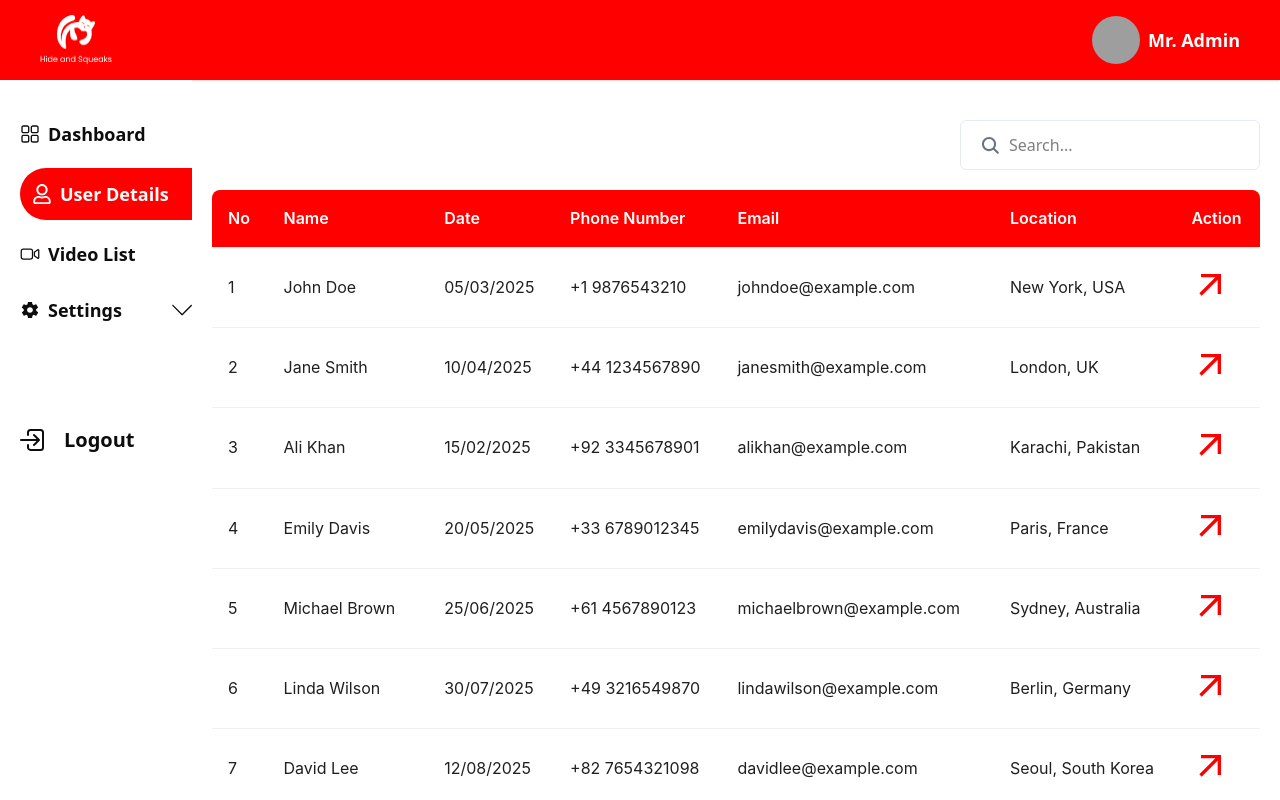
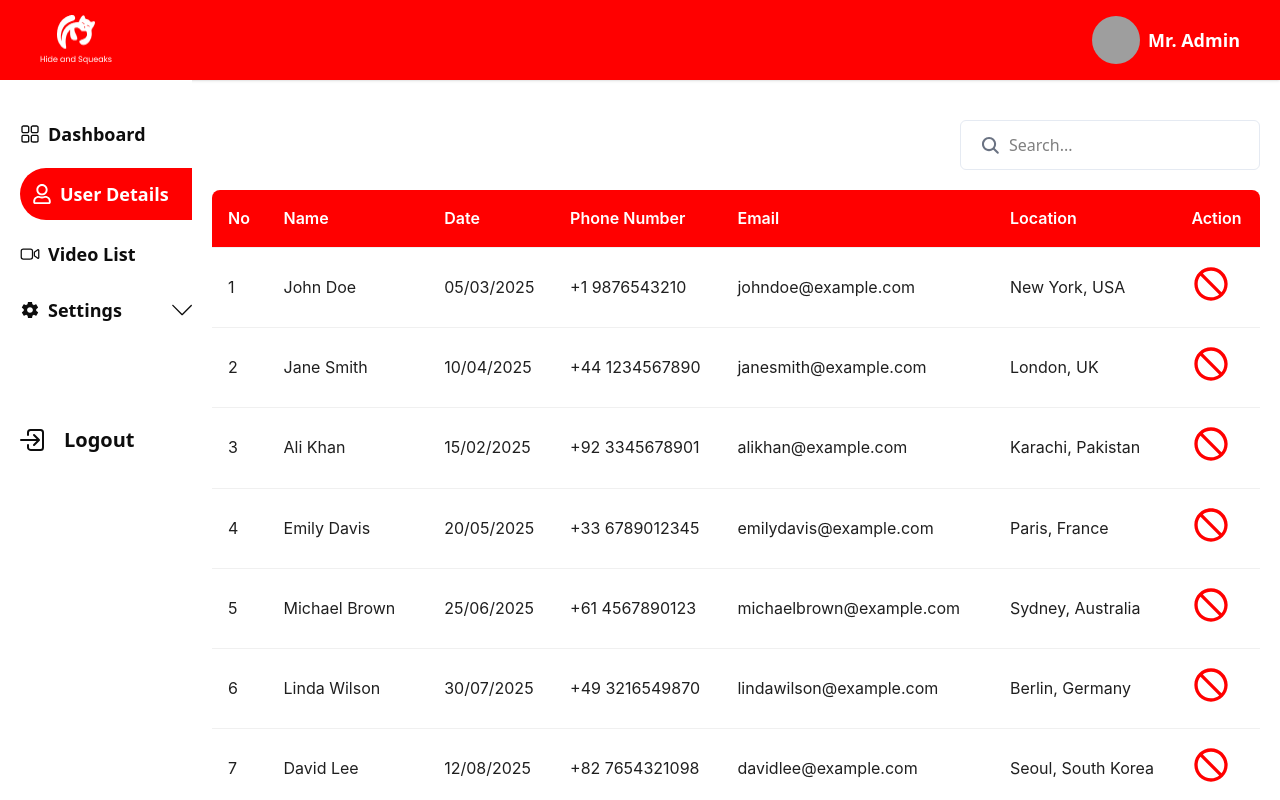
Before and after one commit to TAIJULAMAN/pet-toy-admin-dashboard, a React (Vite) app: page /user-details in a window 1280 px wide. Shown: the top 800 px of the page. Built offline with nearby package versions, Linux system fonts and the light colour scheme; grey boxes are pictures that could not be loaded.

Commit message:
changed design of user table

```diff
--- a/src/components/Dashboard/RecentUsers.jsx
+++ b/src/components/Dashboard/RecentUsers.jsx
@@ -1,6 +1,6 @@
 import { ConfigProvider, Modal, Table } from "antd";
 import { useState } from "react";
-import { MdArrowOutward } from "react-icons/md";
+import {  MdBlockFlipped } from "react-icons/md";
 
 const RecentUsers = () => {
   const [isModalOpen, setIsModalOpen] = useState(false);
@@ -204,7 +204,7 @@ const RecentUsers = () => {
       key: "action",
       render: () => (
         <button onClick={showModal}>
-          <MdArrowOutward className="text-[#FF0000] w-8 h-8" />
+          <MdBlockFlipped  className="text-[#FF0000] w-8 h-8" />
         </button>
       ),
     },
--- a/src/pages/userDetails/UserDetails.jsx
+++ b/src/pages/userDetails/UserDetails.jsx
@@ -1,7 +1,7 @@
 import { ConfigProvider, Modal, Table } from "antd";
 import { useState } from "react";
 import { IoSearch } from "react-icons/io5";
-import { MdArrowOutward } from "react-icons/md";
+import { MdBlockFlipped } from "react-icons/md";
 
 function UserDetails() {
   const [isModalOpen, setIsModalOpen] = useState(false);
@@ -194,7 +194,6 @@ function UserDetails() {
     },
   ];
 
-
   const columns = [
     {
       title: "No",
@@ -231,7 +230,7 @@ function UserDetails() {
       key: "action",
       render: () => (
         <button className="" onClick={showModal}>
-          <MdArrowOutward className="text-[#FF0000] w-10 h-10" />
+          <MdBlockFlipped className="text-[#FF0000] w-10 h-10" />
         </button>
       ),
     },
```
